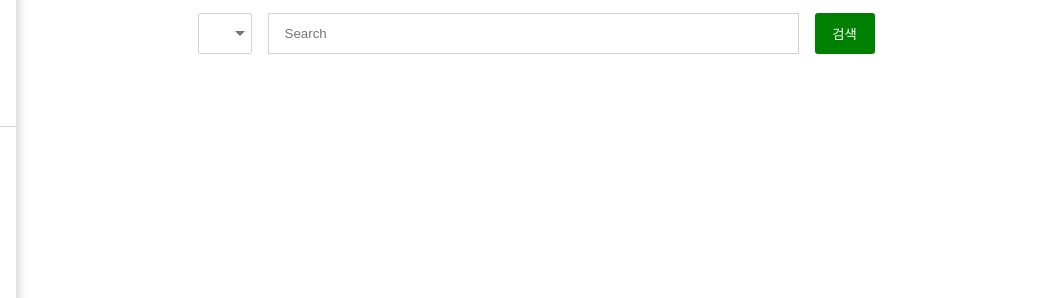
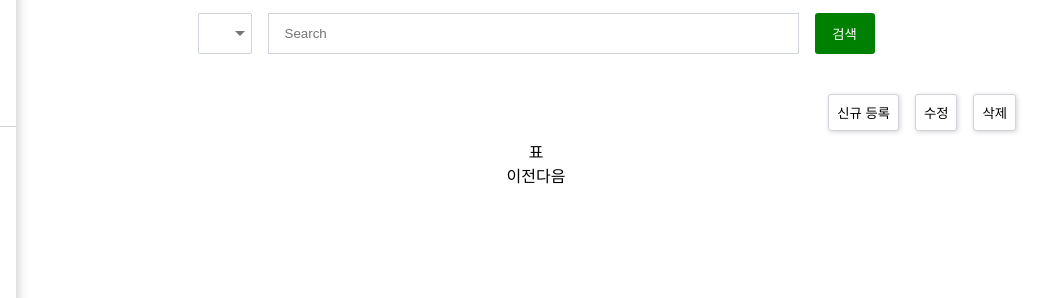
Before and after one commit to 2021echo-friends/adminpage, a React app: page /quiz in a window 1280 px wide. Shown: the part 118-416 px from the top of the page, 224-1280 px from the left. Built offline with nearby package versions, Linux system fonts and the light colour scheme.

Commit message:
Add buttons to each page

```diff
--- /dev/null
+++ b/src/components/views/Button/Button.css
@@ -0,0 +1,26 @@
+button.new-button {
+    border-radius: 3px;
+    padding: 0.5rem;
+    margin: 0.5rem;
+    border: 1px solid #ced4da;
+    background-color: white;
+    box-shadow: 1px 1px 5px lightgray;
+}
+
+button.edit-button {
+    border-radius: 3px;
+    padding: 0.5rem;
+    margin: 0.5rem;
+    border: 1px solid #ced4da;
+    background-color: white;
+    box-shadow: 1px 1px 5px lightgray;
+}
+
+button.delete-button {
+    border-radius: 3px;
+    padding: 0.5rem;
+    margin: 0.5rem;
+    border: 1px solid #ced4da;
+    background-color: white;
+    box-shadow: 1px 1px 5px lightgray;
+}
--- /dev/null
+++ b/src/components/views/Button/DeleteButton.js
@@ -0,0 +1,13 @@
+import React from 'react';
+
+import './Button.css';
+
+function DeleteButton() {
+    return (
+        <button className="delete-button">
+            삭제
+        </button>
+    )
+}
+
+export default DeleteButton
--- /dev/null
+++ b/src/components/views/Button/EditButton.js
@@ -0,0 +1,13 @@
+import React from 'react';
+
+import './Button.css';
+
+function EditButton() {
+    return (
+        <button className="edit-button">
+            수정
+        </button>
+    )
+}
+
+export default EditButton
--- /dev/null
+++ b/src/components/views/Button/NewButton.js
@@ -0,0 +1,13 @@
+import React from 'react';
+
+import './Button.css';
+
+function NewButton() {
+    return (
+        <button className="new-button">
+            신규 등록
+        </button>
+    )
+}
+
+export default NewButton
--- a/src/components/views/Pages/AttendenceQuizPage.js
+++ b/src/components/views/Pages/AttendenceQuizPage.js
@@ -4,6 +4,9 @@ import Navbar from '../Navbar/Navbar';
 import Title from '../Navbar/Title';
 import './styles.css';
 import Searchbar from '../Searchbar/Searchbar';
+import EditButton from '../Button/EditButton';
+import DeleteButton from '../Button/DeleteButton';
+import NewButton from '../Button/NewButton';
 
 function AttendenceQuizPage() {
     const criteria = [ '퀴즈 아이디' ];
@@ -15,6 +18,11 @@ function AttendenceQuizPage() {
                 <Title title="출석 퀴즈 관리" />
                 <div className="content">
                     <Searchbar criteria={criteria} />
+                    <div className="buttons">
+                        <NewButton />
+                        <EditButton />
+                        <DeleteButton />
+                    </div>
                     <div>표</div>
                     <div>이전다음</div>
                 </div>
--- a/src/components/views/Pages/CustomerPage.js
+++ b/src/components/views/Pages/CustomerPage.js
@@ -4,6 +4,8 @@ import Navbar from '../Navbar/Navbar';
 import Title from '../Navbar/Title';
 import './styles.css';
 import Searchbar from '../Searchbar/Searchbar';
+import EditButton from '../Button/EditButton';
+import DeleteButton from '../Button/DeleteButton';
 
 function CustomerPage() {
     const criteria = [ '사용자 번호', '아이디', '이메일', '비밀번호', '에코포인트' ];
@@ -15,6 +17,10 @@ function CustomerPage() {
                 <Title title="고객 관리" />
                 <div className="content">
                     <Searchbar criteria={criteria} />
+                    <div className="buttons">
+                        <EditButton />
+                        <DeleteButton />
+                    </div>
                     <div>표</div>
                     <div>이전다음</div>
                 </div>
--- a/src/components/views/Pages/EventPage.js
+++ b/src/components/views/Pages/EventPage.js
@@ -4,6 +4,9 @@ import Navbar from '../Navbar/Navbar';
 import Title from '../Navbar/Title';
 import './styles.css';
 import Searchbar from '../Searchbar/Searchbar';
+import NewButton from '../Button/NewButton';
+import EditButton from '../Button/EditButton';
+import DeleteButton from '../Button/DeleteButton';
 
 function EventPage() {
     const criteria = [ '행사 아이디' ];
@@ -15,6 +18,11 @@ function EventPage() {
                 <Title title="행사 관리" />
                 <div className="content">
                     <Searchbar criteria={criteria} />
+                    <div className="buttons">
+                        <NewButton />
+                        <EditButton />
+                        <DeleteButton />
+                    </div>
                     <div>표</div>
                     <div>이전다음</div>
                 </div>
--- a/src/components/views/Pages/ProductPage.js
+++ b/src/components/views/Pages/ProductPage.js
@@ -4,6 +4,9 @@ import Navbar from '../Navbar/Navbar';
 import Title from '../Navbar/Title';
 import './styles.css';
 import Searchbar from '../Searchbar/Searchbar';
+import NewButton from '../Button/NewButton';
+import EditButton from '../Button/EditButton';
+import DeleteButton from '../Button/DeleteButton';
 
 function ProductPage() {
     const criteria = [ '물품 아이디', '가격' ];
@@ -15,6 +18,11 @@ function ProductPage() {
                 <Title title="물품 관리" />
                 <div className="content">
                     <Searchbar criteria={criteria} />
+                    <div className="buttons">
+                        <NewButton />
+                        <EditButton />
+                        <DeleteButton />
+                    </div>
                     <div>표</div>
                     <div>이전다음</div>
                 </div>
--- a/src/components/views/Pages/styles.css
+++ b/src/components/views/Pages/styles.css
@@ -18,8 +18,14 @@ div.board .content {
     height: 80vh;
     display: flex;
     align-items: center;
-    justify-content: space-between;
+    justify-content: space-aroud;
     flex-direction: column;
+}
+
+div.buttons {
+    width: 100%;
+    margin-top: 1rem;
+    justify-content: flex-end;
 }
 
 /************ MainPage ************/
```
Also changed, not shown: src/components/views/Pages/MainPage.js (line endings or trailing spaces).
